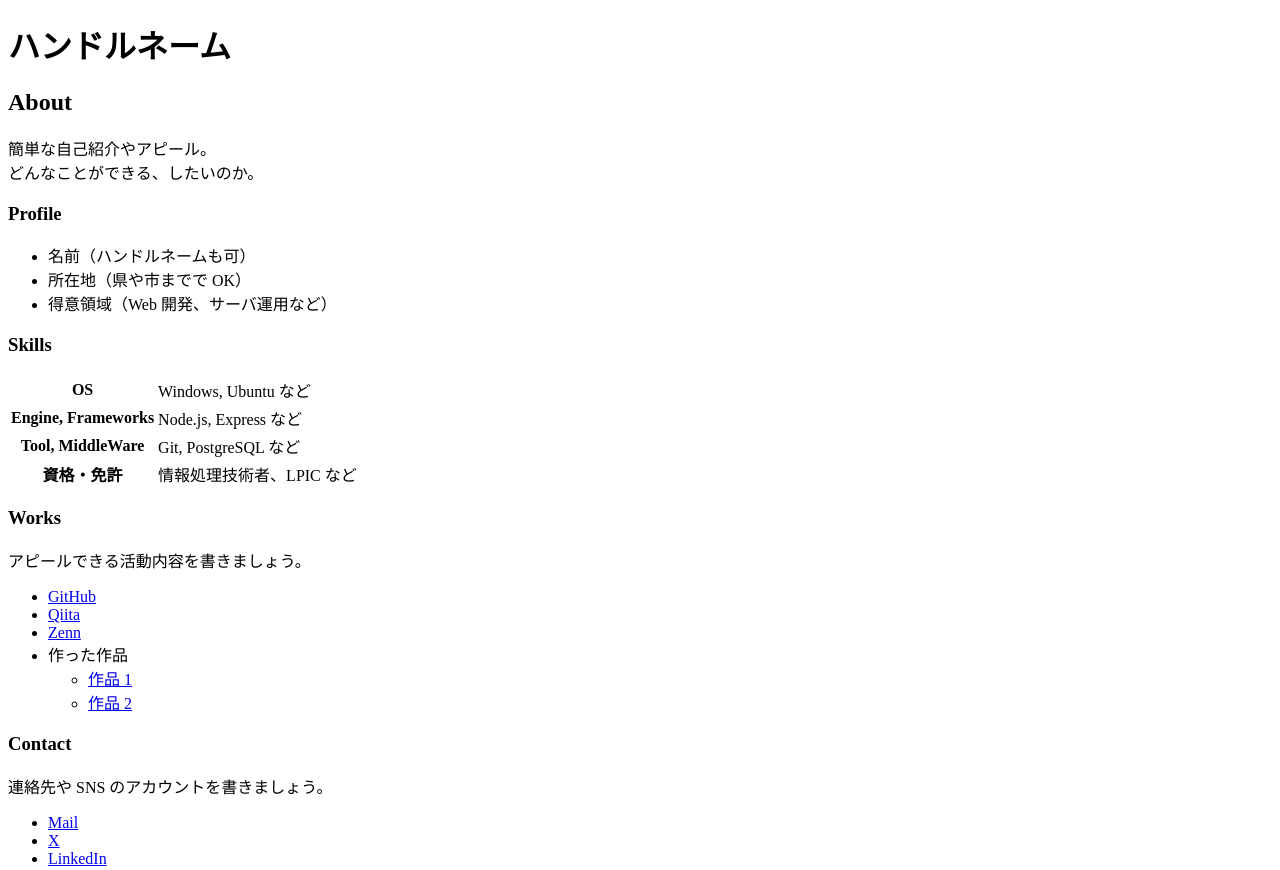
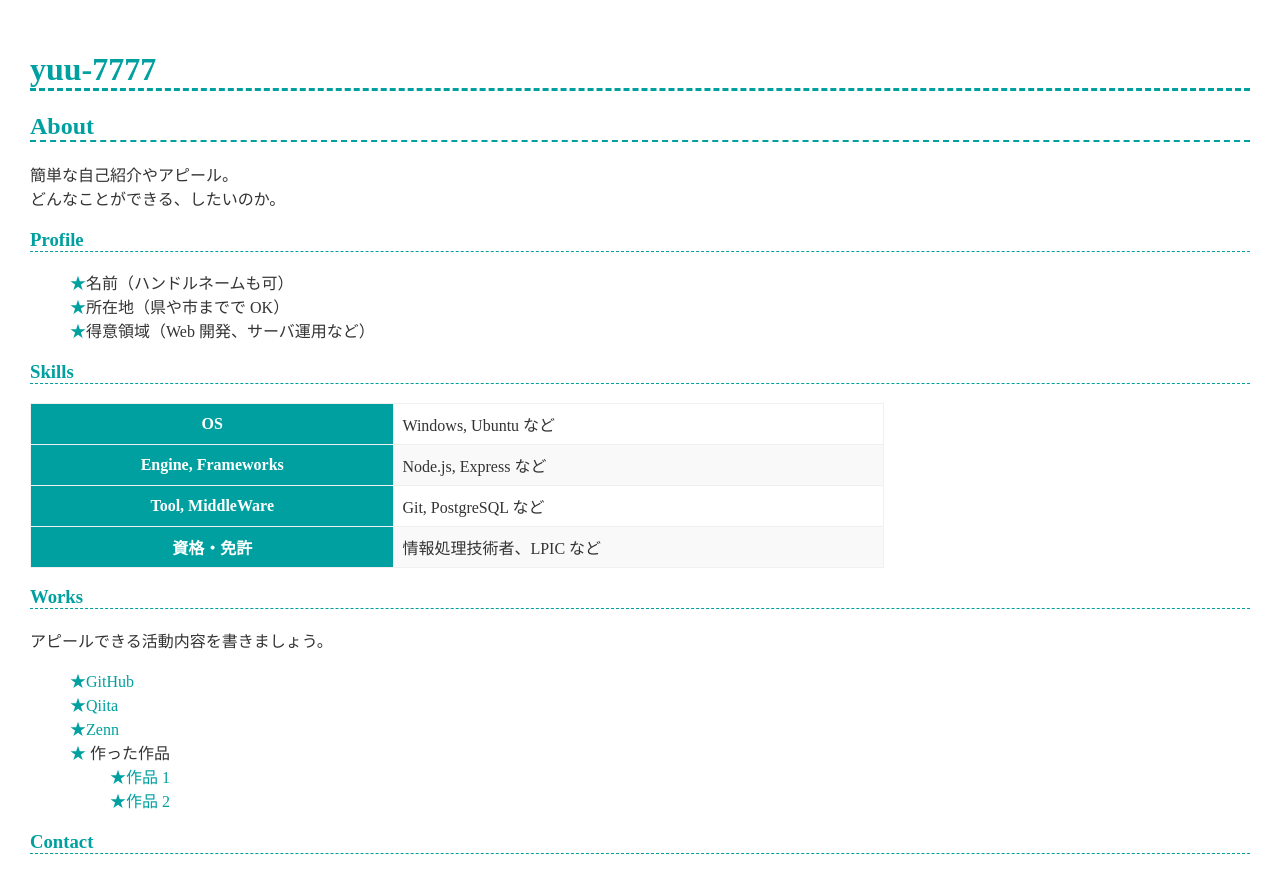
Before and after one commit to yuu-7777/https-yuu-7777.github.io, a plain HTML site: page index.html in a window 1280 px wide. Shown: the top 870 px of the page. Drawn offline with Linux system fonts and the light colour scheme.

Commit message:
Update index.html

```diff
--- a/index.html
+++ b/index.html
@@ -3,10 +3,11 @@
   <head>
     <meta charset="utf-8">
     <meta name="viewport" content="width=device-width, initial-scale=1">
-    <title>ハンドルネームのポートフォリオ</title>
+        <link href="style.css" rel="stylesheet">
+    <title>yuu-7777のポートフォリオ</title>
   </head>
   <body>
-    <h1>ハンドルネーム</h1>
+    <h1>yuu-7777</h1>
 
     <h2>About</h2>
     <p>
```
